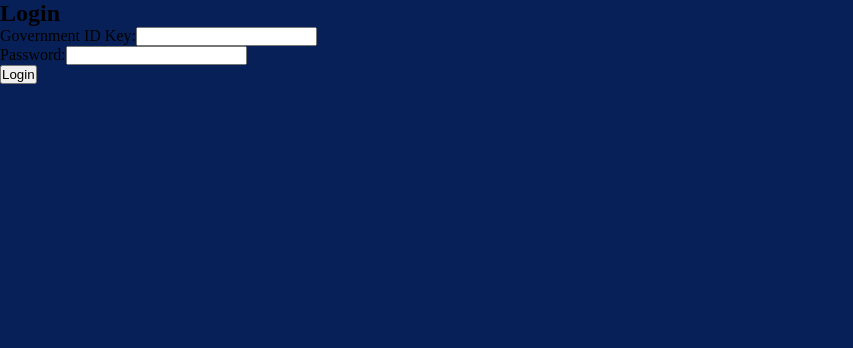
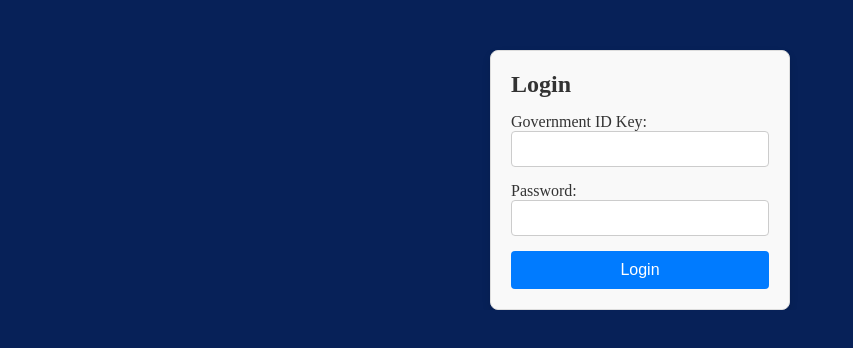
Before and after one commit to Rahuldj2/Dark-Web-Reporting-System, a Next.js app: page /components/Login in a window 1280 px wide. Shown: the top 348 px of the page, without its empty margins (0-853 px from the left). Built offline with nearby package versions, Linux system fonts and the light colour scheme.

Commit message:
login checkpoint

```diff
--- a/pages/components/Login.js
+++ b/pages/components/Login.js
@@ -1,21 +1,39 @@
 // Login.js
-import React,{ useState } from 'react';
+import React,{ useState,useEffect } from 'react';
 import { getAuth,signInWithEmailAndPassword } from 'firebase/auth';
 import { app } from './config.js';
+import styles from '../../styles/Login.module.css';
 
 const auth = getAuth(app);
 
 const Login = ({ onLogin }) => {
     const [email,setEmail] = useState('');
     const [password,setPassword] = useState('');
+    const [isVerified,setIsVerified] = useState(false);
+    const [isLoading,setIsLoading] = useState(false);
+
+    useEffect(() => {
+        // Simulating a delay for verification (5 seconds)
+        const verificationTimeout = setTimeout(() => {
+            setIsVerified(true);
+            setIsLoading(false);
+        },5000);
+
+        // Cleanup function
+        return () => {
+            clearTimeout(verificationTimeout);
+        };
+    },[]);
+
+    const handleVerification = async () => {
+        // Simulating the verification process
+        setIsLoading(true);
+    };
 
     const handleLogin = async () => {
         try {
             const userCredential = await signInWithEmailAndPassword(auth,email,password);
             const user = userCredential.user;
-            // User is now authenticated, you can load tips here.
-            // Fetch tips from Firestore, similar to the code you provided in your component.
-            // You may want to do this inside a useEffect to fetch tips after authentication.
             onLogin();
         } catch (error) {
             console.error('Login error:',error);
@@ -25,34 +43,55 @@ const Login = ({ onLogin }) => {
 
     const handleFormSubmit = (e) => {
         e.preventDefault();
-        handleLogin();
+        if (isVerified) {
+            handleLogin();
+        } else {
+            handleVerification();
+        }
     };
 
     return (
-        <form onSubmit={handleFormSubmit}>
-            <div>
+        <div className={styles.loginContainer}>
+            <form className={styles.loginForm} onSubmit={handleFormSubmit}>
                 <h2>Login</h2>
-                <label>
+                <label className={styles.formLabel}>
                     Government ID Key:
                     <input
                         type="text"
                         value={email}
                         onChange={(e) => setEmail(e.target.value)}
+                        className={styles.formInput}
                     />
                 </label>
-                <br />
-                <label>
+                <label className={styles.formLabel}>
                     Password:
                     <input
                         type="password"
                         value={password}
                         onChange={(e) => setPassword(e.target.value)}
+                        className={styles.formInput}
                     />
                 </label>
-                <br />
-                <button type="submit">Login</button>
-            </div>
-        </form>
+                {isVerified ? (
+                    <button type="submit" className={styles.loginButton}>
+                        Login
+                    </button>
+                ) : (
+                    <div className={styles.loading}>
+                        Loading...
+                    </div>
+                )}
+                {!isVerified && (
+                    <button
+                        type="button"
+                        className={styles.verifyButton}
+                        onClick={handleVerification}
+                    >
+                        Verify
+                    </button>
+                )}
+            </form>
+        </div>
     );
 };
 
--- /dev/null
+++ b/styles/Login.module.css
@@ -0,0 +1,81 @@
+/* Login.module.css */
+
+.loginContainer {
+    display: flex;
+    flex-direction: column;
+    align-items: center;
+    margin-top: 50px;
+}
+
+.loginForm {
+    width: 300px;
+    padding: 20px;
+    border: 1px solid #ddd;
+    border-radius: 8px;
+    background-color: #f9f9f9;
+    box-shadow: 0 4px 8px rgba(0, 0, 0, 0.1);
+}
+
+.loginForm h2 {
+    margin-bottom: 15px;
+    font-size: 1.5rem;
+    color: #333;
+    /* Dark color */
+}
+
+.formLabel {
+    margin-bottom: 10px;
+    font-size: 1rem;
+    color: #333;
+    /* Dark color */
+}
+
+.formInput {
+    width: 100%;
+    padding: 8px;
+    margin-bottom: 15px;
+    font-size: 1rem;
+    border: 1px solid #ccc;
+    border-radius: 4px;
+}
+
+.loginButton {
+    width: 100%;
+    padding: 10px;
+    background-color: #007bff;
+    color: #fff;
+    border: none;
+    border-radius: 4px;
+    cursor: pointer;
+    font-size: 1rem;
+}
+
+.loginButton:hover {
+    background-color: #0056b3;
+}
+
+.verifyButton {
+    width: 100%;
+    padding: 10px;
+    background-color: #28a745;
+    /* Green color */
+    color: #fff;
+    border: none;
+    border-radius: 4px;
+    cursor: pointer;
+    font-size: 1rem;
+    margin-top: 10px;
+}
+
+.verifyButton:hover {
+    background-color: #218838;
+    /* Darker green on hover */
+}
+
+.loading {
+    text-align: center;
+    margin-top: 10px;
+    font-size: 1rem;
+    color: #333;
+    /* Dark color */
+}
```
